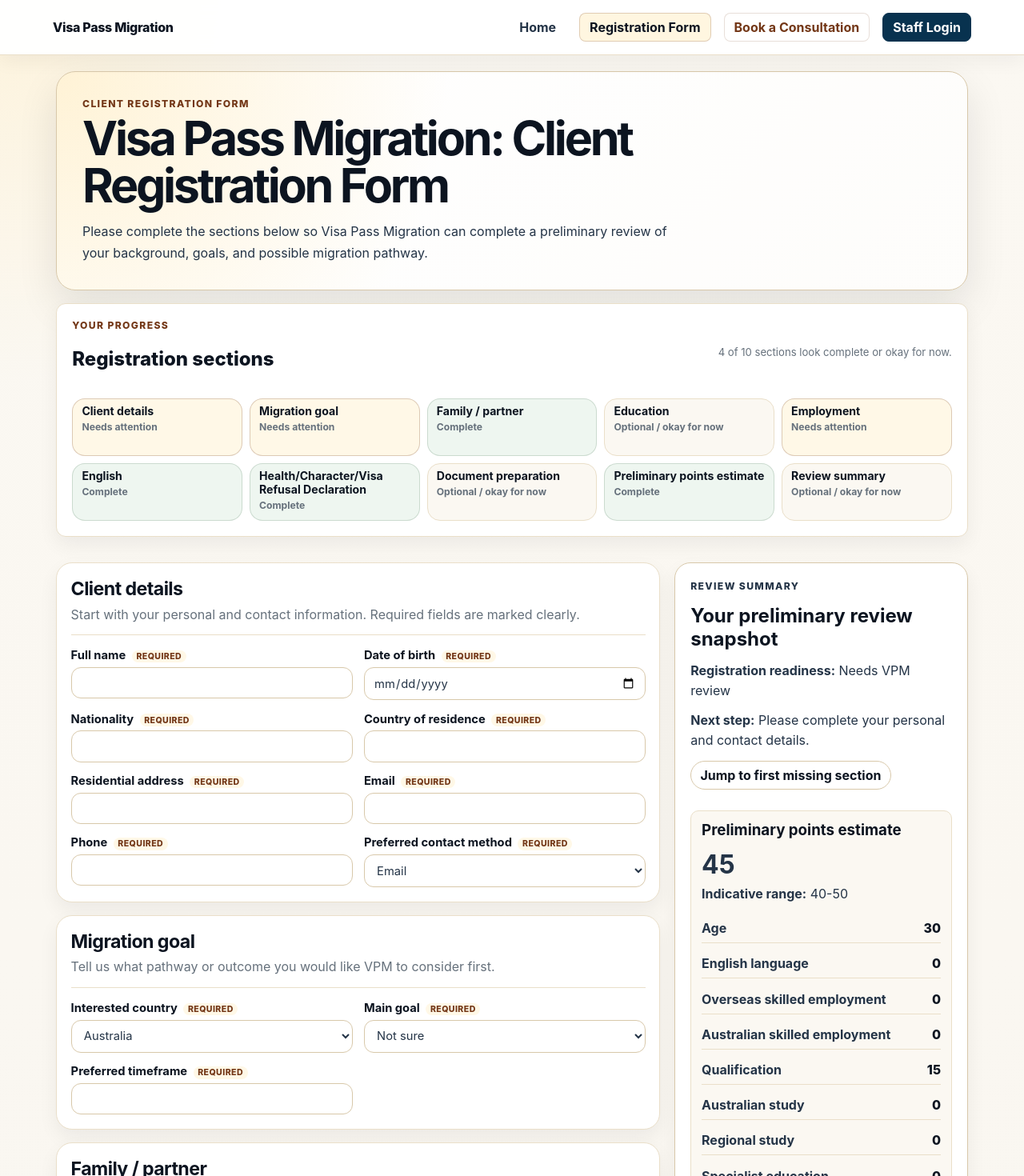
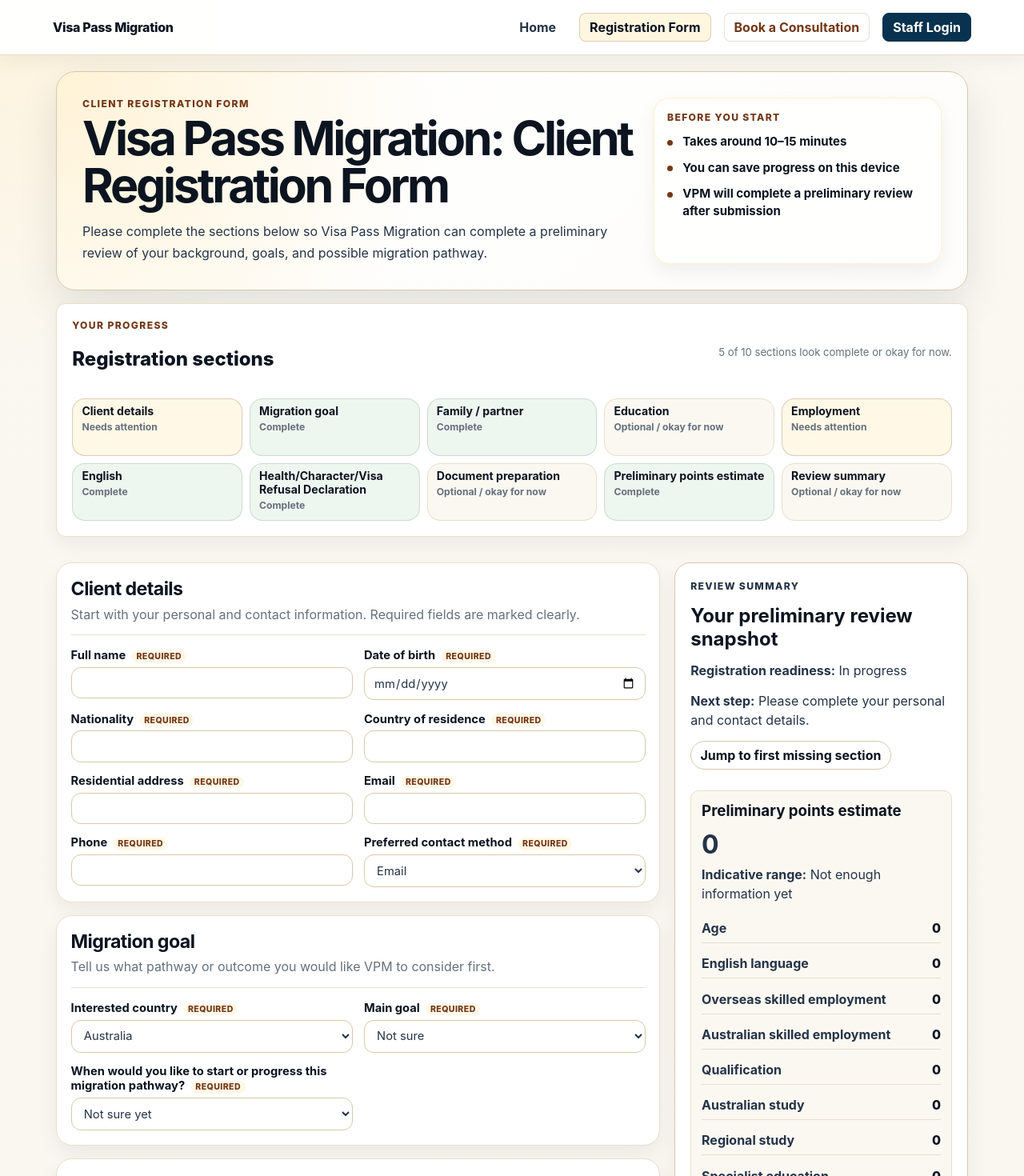
Before and after one commit to VisaPassMigration/VPM-online-enquiry-form, a Next.js app: page /intake in a window 1280 px wide. Shown: the top 1470 px of the page at 80% size. Built offline with nearby package versions, Linux system fonts and the light colour scheme.

Commit message:
Polish client registration form refinements

```diff
--- a/src/app/globals.css
+++ b/src/app/globals.css
@@ -1650,6 +1650,10 @@ button[type='submit']:not(.secondary-btn):hover {
 }
 
 .intake-hero {
+  display: grid;
+  grid-template-columns: minmax(0, 1fr) minmax(260px, 360px);
+  align-items: stretch;
+  gap: clamp(1rem, 3vw, 1.6rem);
   padding: clamp(1.25rem, 3vw, 2rem);
   border: 1px solid var(--vpm-border-strong);
   border-radius: 24px;
@@ -1674,6 +1678,51 @@ button[type='submit']:not(.secondary-btn):hover {
   color: var(--vpm-navy-muted);
   font-size: 1rem;
   line-height: 1.7;
+}
+
+.intake-hero__content {
+  align-self: center;
+}
+
+.intake-hero__aside {
+  display: flex;
+}
+
+.hero-support-card {
+  width: 100%;
+  padding: 1rem;
+  border: 1px solid rgba(255, 239, 202, 0.92);
+  border-radius: 20px;
+  background: rgba(255, 255, 255, 0.74);
+  box-shadow: var(--vpm-shadow-sm);
+}
+
+.hero-support-list {
+  display: grid;
+  gap: 0.65rem;
+  margin: 0.75rem 0 0;
+  padding: 0;
+  list-style: none;
+}
+
+.hero-support-list li {
+  position: relative;
+  padding-left: 1.2rem;
+  color: var(--vpm-deep-navy);
+  font-size: 0.94rem;
+  font-weight: 700;
+  line-height: 1.45;
+}
+
+.hero-support-list li::before {
+  content: '';
+  position: absolute;
+  left: 0;
+  top: 0.58em;
+  width: 0.45rem;
+  height: 0.45rem;
+  border-radius: 999px;
+  background: var(--vpm-copper);
 }
 
 .progress-card {
@@ -1900,7 +1949,8 @@ button[type='submit']:not(.secondary-btn):hover {
 }
 
 .final-submit-card {
-  display: flex;
+  display: grid;
+  grid-template-columns: minmax(0, 1fr) auto;
   align-items: center;
   justify-content: space-between;
   gap: 1rem;
@@ -1923,12 +1973,57 @@ button[type='submit']:not(.secondary-btn):hover {
   line-height: 1.55;
 }
 
+.final-submit-card__content {
+  display: grid;
+  gap: 0.75rem;
+}
+
+.final-submit-card__summary {
+  display: grid;
+  grid-template-columns: repeat(3, minmax(0, 1fr));
+  gap: 0.7rem;
+  margin: 0.25rem 0 0;
+}
+
+.final-submit-card__summary div {
+  padding: 0.85rem;
+  border: 1px solid var(--vpm-border);
+  border-radius: 16px;
+  background: rgba(255, 255, 255, 0.78);
+}
+
+.final-submit-card__summary dt {
+  color: var(--vpm-navy-muted);
+  font-size: 0.76rem;
+  font-weight: 800;
+  letter-spacing: 0.08em;
+  text-transform: uppercase;
+}
+
+.final-submit-card__summary dd {
+  margin: 0.35rem 0 0;
+  color: var(--vpm-deep-navy);
+  font-size: 1rem;
+  font-weight: 800;
+}
+
+.final-submit-card__note {
+  display: inline-flex;
+  width: fit-content;
+  padding: 0.62rem 0.75rem;
+  border: 1px solid rgba(115, 55, 23, 0.15);
+  border-radius: 14px;
+  background: rgba(255, 239, 202, 0.5);
+  color: var(--vpm-deep-navy) !important;
+  font-weight: 700;
+}
+
 .final-submit-card__actions {
   display: flex;
-  align-items: center;
+  align-items: stretch;
   justify-content: flex-end;
   flex-wrap: wrap;
-  gap: 0.65rem;
+  gap: 0.9rem;
 }
 
 .final-submit-button {
@@ -1946,10 +2041,20 @@ button[type='submit']:not(.secondary-btn):hover {
   font-weight: 700;
 }
 
+@media (max-width: 900px) {
+  .intake-hero {
+    grid-template-columns: 1fr;
+  }
+}
+
 @media (max-width: 780px) {
   .final-submit-card {
+    grid-template-columns: 1fr;
     align-items: flex-start;
-    flex-direction: column;
+  }
+
+  .final-submit-card__summary {
+    grid-template-columns: 1fr;
   }
 
   .final-submit-card__actions,
--- a/src/app/intake/page.tsx
+++ b/src/app/intake/page.tsx
@@ -15,11 +15,11 @@ type MigrationGoal =
   | 'Not sure';
 type MaritalStatus = 'Single' | 'Married' | 'De facto' | 'Separated' | 'Divorced' | 'Widowed';
 type YesNo = 'Yes' | 'No';
-type EnglishLevel = 'Competent' | 'Proficient' | 'Superior';
-type AgeBracket = '18-24' | '25-32' | '33-39' | '40-44' | '45+';
+type EnglishLevel = 'Not selected' | 'Competent' | 'Proficient' | 'Superior';
+type AgeBracket = 'Not selected' | '18-24' | '25-32' | '33-39' | '40-44' | '45+';
 type OverseasExperience = '0-2' | '3-4' | '5-7' | '8+';
 type AustralianExperience = '0' | '1-2' | '3-4' | '5-7' | '8+';
-type QualificationLevel = 'Doctorate' | 'Bachelor/Masters' | 'Diploma/Trade' | 'No recognised qualification';
+type QualificationLevel = 'Not selected' | 'Doctorate' | 'Bachelor/Masters' | 'Diploma/Trade' | 'No recognised qualification';
 type PartnerPointsCategory = 'Not applicable' | 'Single or partner is AU citizen/PR' | 'Partner has competent English only' | 'Partner has skills + competent English';
 type NominationType = 'None' | 'State nomination (190)' | 'Regional nomination (491)';
 type SubmitState = 'idle' | 'submitting' | 'success' | 'error' | 'validation';
@@ -123,7 +123,7 @@ const initialData: IntakeFormData = {
   contactMethod: 'Email',
   interestedCountry: 'Australia',
   mainGoal: 'Not sure',
-  timeframe: '',
+  timeframe: 'Not sure yet',
   maritalStatus: 'Single',
   dependants: '',
   migrateWithFamily: 'No',
@@ -152,11 +152,11 @@ const initialData: IntakeFormData = {
   cancellationOverstayDetails: '',
   criminalDetails: '',
   healthDetails: '',
-  ageBracket: '25-32',
-  englishLevel: 'Competent',
+  ageBracket: 'Not selected',
+  englishLevel: 'Not selected',
   overseasSkilledEmploymentYears: '0-2',
   australianSkilledEmploymentYears: '0',
-  highestQualificationLevel: 'Bachelor/Masters',
+  highestQualificationLevel: 'Not selected',
   australianStudyRequirementCompleted: 'No',
   regionalStudyCompleted: 'No',
   specialistEducationalQualification: 'No',
@@ -309,21 +309,20 @@ export default function IntakePage() {
     if (formData.overstayRemoval === 'Yes') flags.push('Overstay/removal history declared');
     if (formData.criminalHistory === 'Yes') flags.push('Character history declared');
     if (formData.healthCondition === 'Yes') flags.push('Health condition declared');
-    if (pointsEstimate.estimatedTotalPoints < 65) flags.push('Preliminary points may need pathway strategy');
     return flags;
-  }, [formData, pointsEstimate.estimatedTotalPoints]);
+  }, [formData]);
 
   const missingKeyItems = keyItems.filter((item) => !formData[item].trim());
   const missingRequiredDocuments = documentUploadConfig
     .filter((doc) => doc.required && !selectedFiles[doc.key]?.file)
     .map((doc) => doc.label);
 
-  const readinessStatus = riskFlags.length > 0
+  const readinessStatus = missingKeyItems.length > 0
+    ? 'In progress'
+    : riskFlags.length > 0
       ? 'Needs VPM review'
-    : pointsEstimate.estimatedTotalPoints < 65
+      : pointsEstimate.estimatedTotalPoints > 0 && pointsEstimate.estimatedTotalPoints < 65
         ? 'Pathway strategy may be needed'
-      : missingKeyItems.length > 0
-        ? 'In progress'
         : 'Ready for preliminary review';
 
   const sectionCompletion = useMemo(() => {
@@ -346,6 +345,12 @@ export default function IntakePage() {
   const firstMissingSection = sectionCompletion.find((section) => !section.complete && !section.optional);
   const completeCount = sectionCompletion.filter((section) => section.complete).length;
   const hasRiskDisclosure = riskFlags.some((flag) => flag.includes('declared'));
+  const indicativeRangeDisplay = pointsEstimate.estimatedTotalPoints > 0 ? pointsEstimate.potentialRange : 'Not enough information yet';
+  const finalMissingSummary = firstMissingSection
+    ? sectionMissingHints[firstMissingSection.id]
+    : missingKeyItems.length
+      ? `${missingKeyItems.length} key item(s) still need attention.`
+      : 'No required sections missing.';
 
   const validate = (data: IntakeFormData) => {
     const errors: Partial<Record<keyof IntakeFormData, string>> = {};
@@ -464,11 +469,23 @@ export default function IntakePage() {
   return (
     <section className="intake-page">
       <div className="intake-hero">
+        <div className="intake-hero__content">
           <p className="eyebrow">Client Registration Form</p>
           <h1>Visa Pass Migration: Client Registration Form</h1>
           <p>
             Please complete the sections below so Visa Pass Migration can complete a preliminary review of your background, goals, and possible migration pathway.
           </p>
+        </div>
+        <aside className="intake-hero__aside" aria-label="Before you start">
+          <div className="hero-support-card">
+            <p className="eyebrow">Before you start</p>
+            <ul className="hero-support-list">
+              <li>Takes around 10–15 minutes</li>
+              <li>You can save progress on this device</li>
+              <li>VPM will complete a preliminary review after submission</li>
+            </ul>
+          </div>
+        </aside>
       </div>
 
       <section className="section progress-card" aria-labelledby="progress-title">
@@ -505,7 +522,7 @@ export default function IntakePage() {
           <SectionCard id="migration-goal" title="Migration goal" helper="Tell us what pathway or outcome you would like VPM to consider first.">
             <Select required label="Interested country" value={formData.interestedCountry} options={['Australia', 'New Zealand', 'Both']} onChange={(v) => onChange('interestedCountry', v)} />
             <Select required label="Main goal" value={formData.mainGoal} options={['Permanent residency', 'Employer sponsorship', 'Study pathway', 'Visitor visa', 'Partner/family visa', 'Not sure']} error={shouldShowError('mainGoal') ? validationErrors.mainGoal : undefined} onBlur={() => onBlur('mainGoal')} onChange={(v) => onChange('mainGoal', v)} />
-            <Input required label="Preferred timeframe" value={formData.timeframe} error={shouldShowError('timeframe') ? validationErrors.timeframe : undefined} onBlur={() => onBlur('timeframe')} onChange={(v) => onChange('timeframe', v)} />
+            <Select required label="When would you like to start or progress this migration pathway?" value={formData.timeframe} options={['Not sure yet', 'As soon as possible', 'I am ready to start now, but not urgent', 'Within the next 3–6 months', 'Within the next 6–12 months', 'I am planning for the future']} error={shouldShowError('timeframe') ? validationErrors.timeframe : undefined} onBlur={() => onBlur('timeframe')} onChange={(v) => onChange('timeframe', v)} />
           </SectionCard>
 
           <SectionCard id="family" title="Family / partner" helper="Household details can affect options, evidence, and points.">
@@ -567,11 +584,11 @@ export default function IntakePage() {
           </SectionCard>
 
           <SectionCard id="points-estimator" title="Preliminary skilled migration points estimate" helper="This estimate is a guide only and must be reviewed by VPM against current migration rules and evidence.">
-            <Select label="Age bracket" value={formData.ageBracket} options={['18-24', '25-32', '33-39', '40-44', '45+']} onChange={(v) => onChange('ageBracket', v)} />
-            <Select label="English level" value={formData.englishLevel} options={['Competent', 'Proficient', 'Superior']} onChange={(v) => onChange('englishLevel', v)} />
+            <Select label="Age bracket" value={formData.ageBracket} options={['Not selected', '18-24', '25-32', '33-39', '40-44', '45+']} onChange={(v) => onChange('ageBracket', v)} />
+            <Select label="English level" value={formData.englishLevel} options={['Not selected', 'Competent', 'Proficient', 'Superior']} onChange={(v) => onChange('englishLevel', v)} />
             <Select label="Overseas skilled employment years" value={formData.overseasSkilledEmploymentYears} options={['0-2', '3-4', '5-7', '8+']} onChange={(v) => onChange('overseasSkilledEmploymentYears', v)} />
             <Select label="Australian skilled employment years" value={formData.australianSkilledEmploymentYears} options={['0', '1-2', '3-4', '5-7', '8+']} onChange={(v) => onChange('australianSkilledEmploymentYears', v)} />
-            <Select label="Highest qualification level" value={formData.highestQualificationLevel} options={['Doctorate', 'Bachelor/Masters', 'Diploma/Trade', 'No recognised qualification']} onChange={(v) => onChange('highestQualificationLevel', v)} />
+            <Select label="Highest qualification level" value={formData.highestQualificationLevel} options={['Not selected', 'Doctorate', 'Bachelor/Masters', 'Diploma/Trade', 'No recognised qualification']} onChange={(v) => onChange('highestQualificationLevel', v)} />
             <Select label="Australian study completed" value={formData.australianStudyRequirementCompleted} options={['Yes', 'No']} onChange={(v) => onChange('australianStudyRequirementCompleted', v)} />
             <Select label="Regional study completed" value={formData.regionalStudyCompleted} options={['Yes', 'No']} onChange={(v) => onChange('regionalStudyCompleted', v)} />
             <Select label="Specialist education completed" value={formData.specialistEducationalQualification} options={['Yes', 'No']} onChange={(v) => onChange('specialistEducationalQualification', v)} />
@@ -605,7 +622,7 @@ export default function IntakePage() {
           <div className="points-summary">
             <h3>Preliminary points estimate</h3>
             <p className="points-total">{pointsEstimate.estimatedTotalPoints}</p>
-            <p><strong>Indicative range:</strong> {pointsEstimate.potentialRange}</p>
+            <p><strong>Indicative range:</strong> {indicativeRangeDisplay}</p>
             <dl className="points-breakdown-list">
               {Object.entries(pointsEstimate.breakdown).map(([key, value]) => (
                 <div key={key}>
@@ -635,10 +652,25 @@ export default function IntakePage() {
       </section>
 
       <section className="final-submit-card card" aria-labelledby="final-submit-title">
-        <div>
+        <div className="final-submit-card__content">
           <p className="eyebrow">Final step</p>
           <h2 id="final-submit-title">Submit your registration to VPM</h2>
           <p>When the information above is ready, submit your Registration Form so VPM can begin preliminary review.</p>
+          <dl className="final-submit-card__summary" aria-label="Final registration summary">
+            <div>
+              <dt>Preliminary points estimate</dt>
+              <dd>{pointsEstimate.estimatedTotalPoints}</dd>
+            </div>
+            <div>
+              <dt>Registration readiness</dt>
+              <dd>{readinessStatus}</dd>
+            </div>
+            <div>
+              <dt>Missing sections/items</dt>
+              <dd>{finalMissingSummary}</dd>
+            </div>
+          </dl>
+          <p className="final-submit-card__note">Current preliminary points estimate: {pointsEstimate.estimatedTotalPoints}. This is indicative only and requires VPM review.</p>
           <p className="success-message" hidden>{SUCCESS_MESSAGE}</p>
           {submitState === 'success' ? <p className="success-message" role="status">{SUCCESS_MESSAGE}</p> : null}
           {submitState === 'validation' ? <p className="field-error" role="alert">Please complete the required sections before submitting. Use “Jump to first missing section” if you need help finding the next item.</p> : null}
--- a/src/lib/intakePayloadContract.ts
+++ b/src/lib/intakePayloadContract.ts
@@ -40,11 +40,11 @@ export type IntakeFormPayloadSource = {
   cancellationOverstayDetails: string;
   criminalDetails: string;
   healthDetails: string;
-  ageBracket: IntakeSubmissionInput['ageBracket'];
-  englishLevel: IntakeSubmissionInput['englishLevel'];
+  ageBracket: IntakeSubmissionInput['ageBracket'] | 'Not selected';
+  englishLevel: IntakeSubmissionInput['englishLevel'] | 'Not selected';
   overseasSkilledEmploymentYears: IntakeSubmissionInput['overseasSkilledEmploymentYears'];
   australianSkilledEmploymentYears: IntakeSubmissionInput['australianSkilledEmploymentYears'];
-  highestQualificationLevel: IntakeSubmissionInput['highestQualificationLevel'];
+  highestQualificationLevel: IntakeSubmissionInput['highestQualificationLevel'] | 'Not selected';
   australianStudyRequirementCompleted: IntakeSubmissionInput['australianStudyRequirementCompleted'];
   regionalStudyCompleted: IntakeSubmissionInput['regionalStudyCompleted'];
   specialistEducationalQualification: IntakeSubmissionInput['specialistEducationalQualification'];
@@ -55,6 +55,7 @@ export type IntakeFormPayloadSource = {
 };
 
 const toYesNoUnknown = (value: boolean): 'yes' | 'no' | 'unknown' => (value ? 'yes' : 'no');
+const selectedOrUndefined = <T extends string>(value: T | 'Not selected' | undefined): T | undefined => (value && value !== 'Not selected' ? value as T : undefined);
 const toEnglishOverallBand = (summary: string): number | undefined => {
   const match = summary.match(/(\d(?:\.\d)?)/);
   if (!match) return undefined;
@@ -129,11 +130,11 @@ export function buildCanonicalIntakePayload(formData: IntakeFormPayloadSource, p
       healthDetails: formData.healthDetails || undefined,
     },
     riskDetails,
-    ageBracket: formData.ageBracket,
-    englishLevel: formData.englishLevel,
+    ageBracket: selectedOrUndefined<NonNullable<IntakeSubmissionInput['ageBracket']>>(formData.ageBracket),
+    englishLevel: selectedOrUndefined<NonNullable<IntakeSubmissionInput['englishLevel']>>(formData.englishLevel),
     overseasSkilledEmploymentYears: formData.overseasSkilledEmploymentYears,
     australianSkilledEmploymentYears: formData.australianSkilledEmploymentYears,
-    highestQualificationLevel: formData.highestQualificationLevel,
+    highestQualificationLevel: selectedOrUndefined<NonNullable<IntakeSubmissionInput['highestQualificationLevel']>>(formData.highestQualificationLevel),
     australianStudyRequirementCompleted: formData.australianStudyRequirementCompleted,
     regionalStudyCompleted: formData.regionalStudyCompleted,
     specialistEducationalQualification: formData.specialistEducationalQualification,
--- a/src/lib/pointsCalculator.ts
+++ b/src/lib/pointsCalculator.ts
@@ -1,8 +1,8 @@
-export type AgeBracket = '18-24' | '25-32' | '33-39' | '40-44' | '45+';
+export type AgeBracket = 'Not selected' | '18-24' | '25-32' | '33-39' | '40-44' | '45+';
 export type OverseasExperience = '0-2' | '3-4' | '5-7' | '8+';
 export type AustralianExperience = '0' | '1-2' | '3-4' | '5-7' | '8+';
-export type QualificationLevel = 'Doctorate' | 'Bachelor/Masters' | 'Diploma/Trade' | 'No recognised qualification';
-export type EnglishLevel = 'Competent' | 'Proficient' | 'Superior';
+export type QualificationLevel = 'Not selected' | 'Doctorate' | 'Bachelor/Masters' | 'Diploma/Trade' | 'No recognised qualification';
+export type EnglishLevel = 'Not selected' | 'Competent' | 'Proficient' | 'Superior';
 export type YesNo = 'Yes' | 'No';
 export type PartnerPointsCategory = 'Not applicable' | 'Single or partner is AU citizen/PR' | 'Partner has competent English only' | 'Partner has skills + competent English';
 export type NominationType = 'None' | 'State nomination (190)' | 'Regional nomination (491)';
@@ -30,11 +30,11 @@ export type PointsBreakdown = Record<string, number>;
 
 export function calculateEstimatedSkilledMigrationPoints(data: PointsCalculatorInput) {
   const breakdown: PointsBreakdown = {
-    age: { '18-24': 25, '25-32': 30, '33-39': 25, '40-44': 15, '45+': 0 }[data.ageBracket],
-    english: { Competent: 0, Proficient: 10, Superior: 20 }[data.englishLevel],
+    age: { 'Not selected': 0, '18-24': 25, '25-32': 30, '33-39': 25, '40-44': 15, '45+': 0 }[data.ageBracket],
+    english: { 'Not selected': 0, Competent: 0, Proficient: 10, Superior: 20 }[data.englishLevel],
     overseasEmployment: { '0-2': 0, '3-4': 5, '5-7': 10, '8+': 15 }[data.overseasSkilledEmploymentYears],
     australianEmployment: { '0': 0, '1-2': 5, '3-4': 10, '5-7': 15, '8+': 20 }[data.australianSkilledEmploymentYears],
-    qualification: { Doctorate: 20, 'Bachelor/Masters': 15, 'Diploma/Trade': 10, 'No recognised qualification': 0 }[data.highestQualificationLevel],
+    qualification: { 'Not selected': 0, Doctorate: 20, 'Bachelor/Masters': 15, 'Diploma/Trade': 10, 'No recognised qualification': 0 }[data.highestQualificationLevel],
     australianStudy: data.australianStudyRequirementCompleted === 'Yes' ? 5 : 0,
     regionalStudy: data.regionalStudyCompleted === 'Yes' ? 5 : 0,
     specialistQualification: data.specialistEducationalQualification === 'Yes' ? 10 : 0,
--- a/src/server/intakeApi.ts
+++ b/src/server/intakeApi.ts
@@ -38,17 +38,17 @@ export function toPointsInput(payload: IntakeSubmissionInput): PointsCalculatorI
   if (!payload.partnerPointsCategory) unknownFactors.push('partnerPointsCategory');
   if (!payload.nominationType) unknownFactors.push('nominationType');
   return {
-    ageBracket: payload.ageBracket ?? '25-32',
-    englishLevel: payload.englishLevel ?? (payload.englishOverallBand && payload.englishOverallBand >= 8 ? 'Superior' : payload.englishOverallBand && payload.englishOverallBand >= 7 ? 'Proficient' : 'Competent'),
+    ageBracket: payload.ageBracket ?? 'Not selected',
+    englishLevel: payload.englishLevel ?? (payload.englishOverallBand && payload.englishOverallBand >= 8 ? 'Superior' : payload.englishOverallBand && payload.englishOverallBand >= 7 ? 'Proficient' : 'Not selected'),
     overseasSkilledEmploymentYears: payload.overseasSkilledEmploymentYears ?? '0-2',
     australianSkilledEmploymentYears: payload.australianSkilledEmploymentYears ?? '0',
-    highestQualificationLevel: payload.highestQualificationLevel ?? 'Bachelor/Masters',
+    highestQualificationLevel: payload.highestQualificationLevel ?? 'Not selected',
     australianStudyRequirementCompleted: payload.australianStudyRequirementCompleted ?? 'No',
     regionalStudyCompleted: payload.regionalStudyCompleted ?? 'No',
     specialistEducationalQualification: payload.specialistEducationalQualification ?? 'No',
     professionalYearCompleted: payload.professionalYearCompleted ?? 'No',
     naatiCredential: payload.naatiCredential ?? 'No',
-    partnerPointsCategory: payload.partnerPointsCategory ?? (payload.hasPartner ? 'Partner has competent English only' : 'Single or partner is AU citizen/PR'),
+    partnerPointsCategory: payload.partnerPointsCategory ?? 'Not applicable',
     nominationType: payload.nominationType ?? 'None',
     englishTestCompleted: payload.englishTestTaken ? 'Yes' : 'No',
     migrationOccupation: payload.migrationOccupation ?? '',
```
Also changed, not shown: 1 other file (tests, documents, lock files or other folders). Lines whose indentation alone changed are shown as unchanged.
